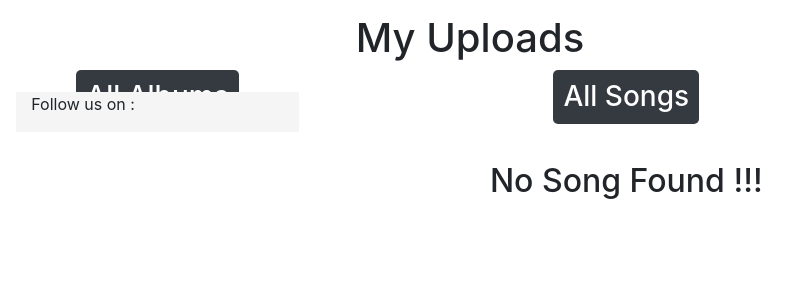
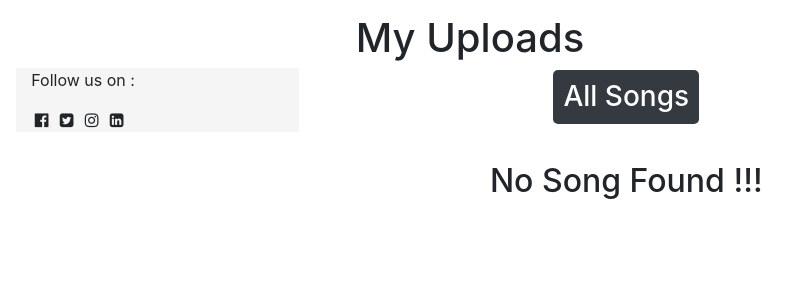
Before and after one commit to Koushik-Sarker-Seemanto/MelodyHouse, a Django app: page /myuploads/ in a window 1280 px wide. Shown: the part 56-356 px from the top of the page, without its empty margins (170-962 px from the left). Run offline with Django 3.2, Linux system fonts and the light colour scheme; the visitor is signed in with stand-in values (Sample User, id 1); data that the repository does not hold is empty; parts of the project's set-up code (start-up, migrations or seed data) failed here and were passed over; some libraries are stand-ins or nearby versions.

Commit message:
initial design of footer in my uploads

```diff
--- a/MelodyHouse/profile_app/templates/profile_app/MyUploads.html
+++ b/MelodyHouse/profile_app/templates/profile_app/MyUploads.html
@@ -77,6 +77,10 @@
               <div  style="bottom: 0;width: 100%;position: absolute;height: $height-footer;background-color: #f5f5f5">
                 <div class="container">
                   <p class="footer-block">Follow us on :</p>
+                    <i class="fa fa-fw fa-facebook-official"></i>
+                    <i class="fa fa-fw fa-twitter-square"></i>
+                    <i class="fa fa-fw fa-instagram"></i>
+                    <i class="fa fa-fw fa-linkedin-square"></i>
                 </div>
               </div>
 
```
